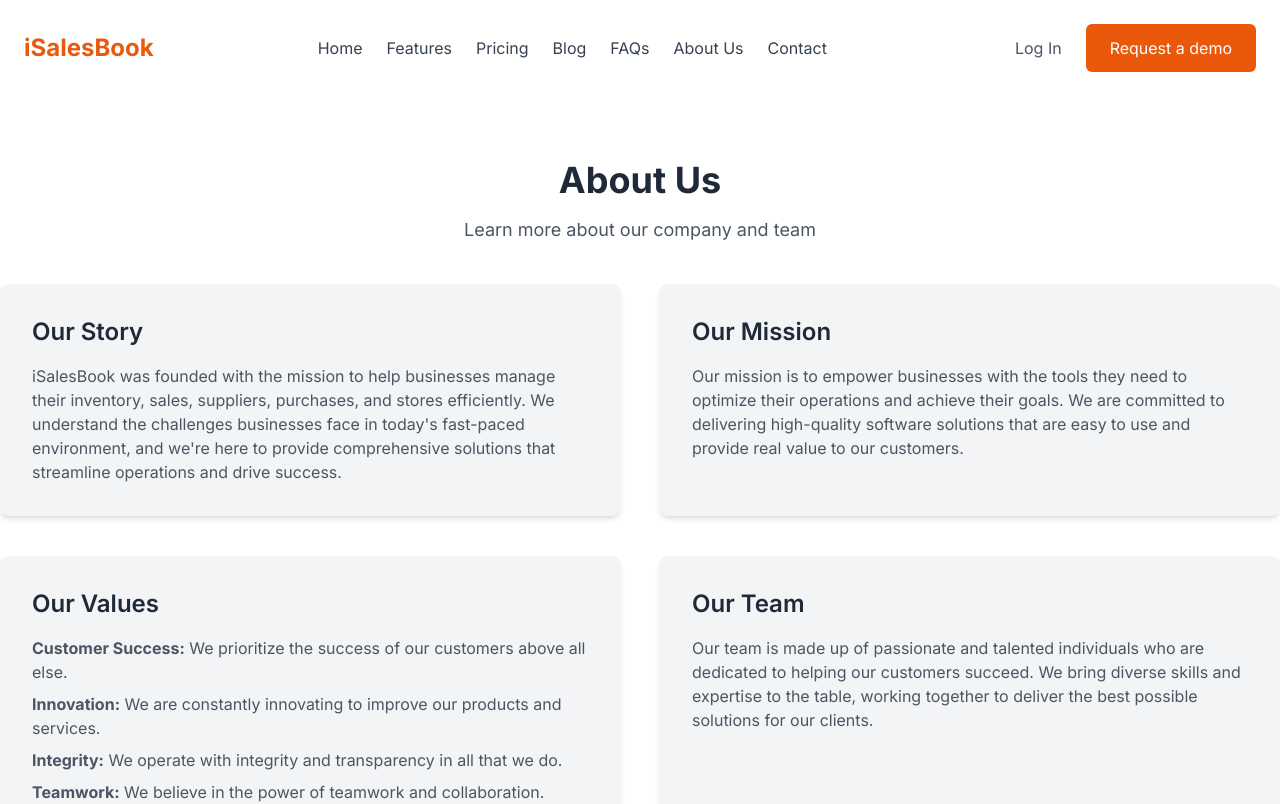
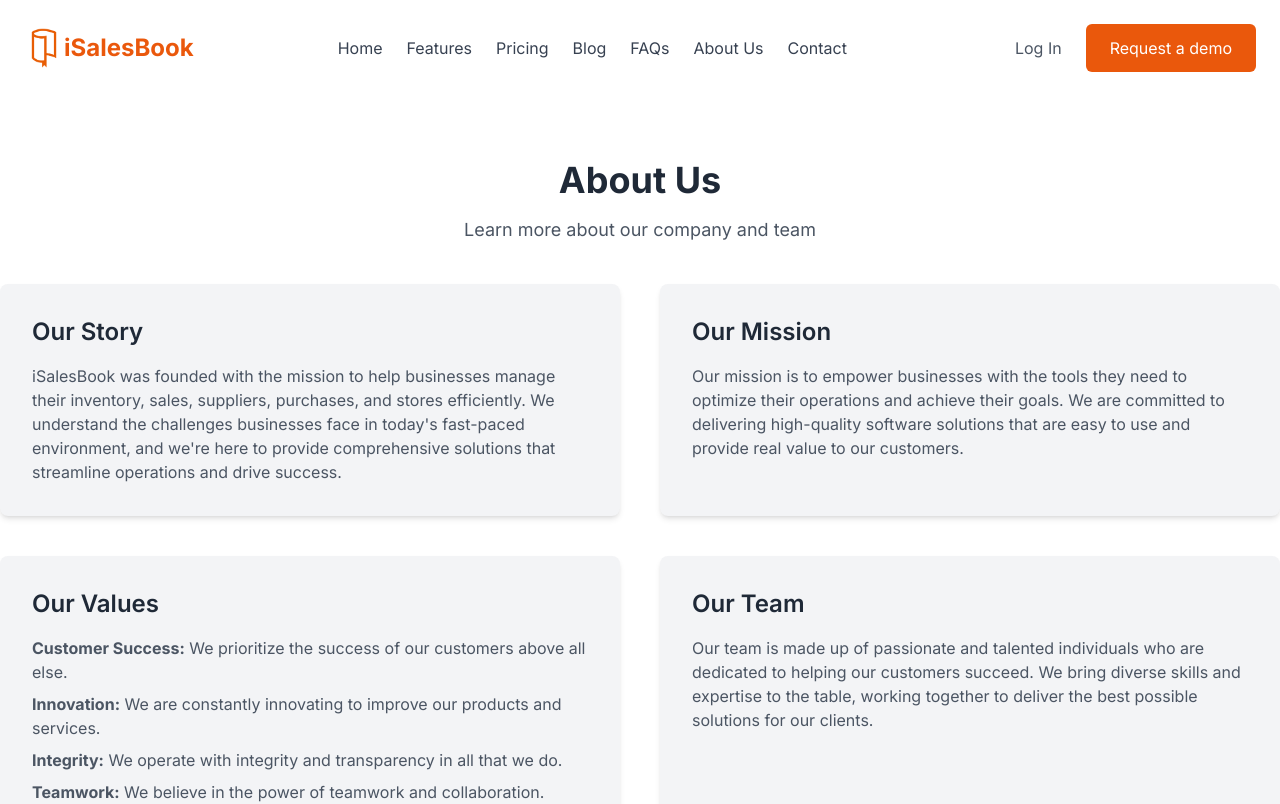
Before and after one commit to Zeeblink/iSalesBook, a Next.js app: page /about in a window 1280 px wide. Shown: the top 804 px of the page. Built offline with nearby package versions, Linux system fonts and the light colour scheme.

Commit message:
first build, Eslint escaping

```diff
--- a/app/about/page.tsx
+++ b/app/about/page.tsx
@@ -13,7 +13,7 @@
               <h2 className="text-2xl font-semibold text-gray-800 mb-4">Our Story</h2>
               <p className="text-gray-600">
                 iSalesBook was founded with the mission to help businesses manage their inventory, sales, suppliers, purchases, and stores efficiently.
-                We understand the challenges businesses face in today's fast-paced environment, and we're here to provide comprehensive solutions that
+                We understand the challenges businesses face in today&apos;s fast-paced environment, and we&apos;re here to provide comprehensive solutions that
                 streamline operations and drive success.
               </p>
             </div>
--- a/app/blog/page.tsx
+++ b/app/blog/page.tsx
@@ -30,7 +30,7 @@
                 />
                 <h2 className="text-2xl font-semibold text-gray-800 mb-2">{post.title}</h2>
                 <p className="text-gray-600 mb-4">
-                  A brief excerpt from the blog post to give readers an idea of what it's about. This is a summary or snippet of the content.
+                  A brief excerpt from the blog post to give readers an idea of what it&apos;s about. This is a summary or snippet of the content.
                 </p>
                 <Link href={`/blog/${post.id}`} className="text-orange-600 hover:text-orange-800">
                   Read More
--- a/app/components/Header.tsx
+++ b/app/components/Header.tsx
@@ -2,6 +2,7 @@
 
 import React, { useState } from 'react';
 import Link from 'next/link';
+import Image from 'next/image';
 
 interface HeaderProps { }
 
@@ -14,8 +15,19 @@
         <header className="bg-white shadow">
             <div className="container mx-auto flex flex-col lg:flex-row justify-between items-center p-4 md:p-6">
                 <div className="flex justify-between items-center w-full lg:w-auto lg:mb-0">
-                    <div className="text-2xl font-bold text-orange-600">
-                        <Link href="/">iSalesBook</Link>
+                    <div className='flex items-center'>
+                        <div className="relative h-10 w-10 "> {/* Adjust size as needed */}
+                            <Image
+                                src="/logo-icon.png"
+                                alt="Logo"
+                                layout="fill"
+                                objectFit="contain"
+                                className="rounded-lg"
+                            />
+                        </div>
+                        <div className="text-2xl font-bold text-orange-600">
+                            <Link href="/">iSalesBook</Link>
+                        </div>
                     </div>
                     <button onClick={toggleMenu} className="btn btn-ghost lg:hidden">
                         <svg xmlns="http://www.w3.org/2000/svg" className="h-6 w-6" fill="none" viewBox="0 0 24 24" stroke="currentColor">
--- a/app/login/page.tsx
+++ b/app/login/page.tsx
@@ -33,7 +33,7 @@
           </button>
         </form>
         <p className="mt-6 text-center text-gray-600">
-          Don't have an account?{' '}
+          Don&apos;t have an account?{' '}
           <Link href="/signup" className="text-orange-600 hover:underline">
             Sign Up
           </Link>
--- a/app/page.tsx
+++ b/app/page.tsx
@@ -5,7 +5,7 @@
   return (
     <main className="">
       {/* Hero sction */}
-      <section className="bg-white py-12 sm:py-16 lg:py-20 h-screen">
+      <section className="bg-white py-12 sm:py-16 lg:py-20">
         <div className="container mx-auto px-4 sm:px-6 lg:px-8">
           <div className="flex flex-col lg:flex-row items-center">
             <div className="lg:w-1/2 text-center lg:text-left">
@@ -33,7 +33,7 @@
             <div className="lg:w-1/2 mt-8 lg:mt-0">
               <div className="relative w-full lg:h-64 sm:h-72 md:h-80 lg:h-96 rounded-lg shadow-lg">
                 <Image
-                  src={"/hero-image.png"}
+                  src={"/hero-imagee.png"}
                   alt="Hero Image"
                   layout="fill"
                   objectFit="cover"
@@ -147,7 +147,7 @@
                     className="rounded-full"
                   />
                 </div>
-                <p className="text-gray-600">"iSalesBook has transformed our inventory management. It's efficient and easy to use."</p>
+                <p className="text-gray-600">&quot;iSalesBook has transformed our inventory management. It&apos;s efficient and easy to use.&quot;</p>
                 <h3 className="mt-4 text-xl font-semibold text-gray-800">John Doe</h3>
                 <p className="text-gray-500">CEO, Company A</p>
               </div>
@@ -161,7 +161,7 @@
                     className="rounded-full"
                   />
                 </div>
-                <p className="text-gray-600">"The best software for managing sales and suppliers. Highly recommend!"</p>
+                <p className="text-gray-600">&quot;The best software for managing sales and suppliers. Highly recommend!&quot;</p>
                 <h3 className="mt-4 text-xl font-semibold text-gray-800">Jane Smith</h3>
                 <p className="text-gray-500">Manager, Company B</p>
               </div>
@@ -175,7 +175,7 @@
                     className="rounded-full"
                   />
                 </div>
-                <p className="text-gray-600">"iSalesBook has made our store operations seamless. A must-have tool."</p>
+                <p className="text-gray-600">&quot;iSalesBook has made our store operations seamless. A must-have tool.&quot;</p>
                 <h3 className="mt-4 text-xl font-semibold text-gray-800">Alice Johnson</h3>
                 <p className="text-gray-500">Owner, Company C</p>
               </div>
@@ -249,7 +249,7 @@
                   />
                 </div>
                 <h3 className="mt-4 text-xl font-semibold text-gray-800">Blog Post Title {post}</h3>
-                <p className="mt-2 text-gray-600">A brief excerpt from the blog post to give readers an idea of what it's about.</p>
+                <p className="mt-2 text-gray-600">A brief excerpt from the blog post to give readers an idea of what it&apos;s about.</p>
                 <Link href="#" className="mt-4 inline-block text-orange-600 hover:text-orange-700 transition-colors duration-300">
                   Read More
                 </Link>
```
